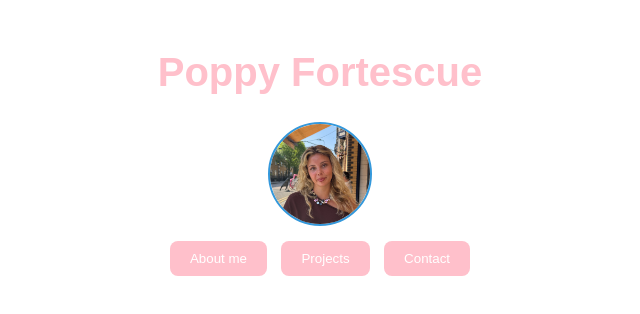
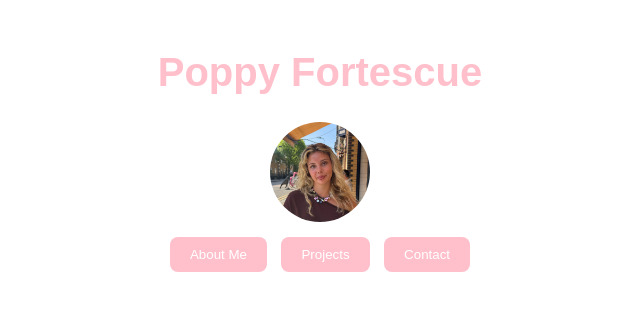
Before and after one commit to poppyfortescue/portfolio, a plain HTML site: page index.html in a window 1280 px wide. Shown: the full height of the page, 320-960 px from the left. Drawn offline with Linux system fonts and the light colour scheme.

Commit message:
Describe your changes

```diff
--- a/index.html
+++ b/index.html
@@ -17,7 +17,7 @@
 </div>
 
 <div class="button-container">
-  <button>About me</button>
+  <button>About Me</button>
   <button>Projects</button>
   <button>Contact</button>
 </div>
--- a/styles.css
+++ b/styles.css
@@ -31,5 +31,4 @@ button:hover {
   object-fit: cover;
   display: block;
   margin: 10px auto;   /* centers below the heading */
-  border: 2px solid #3498db; /* optional border */
 }
```
